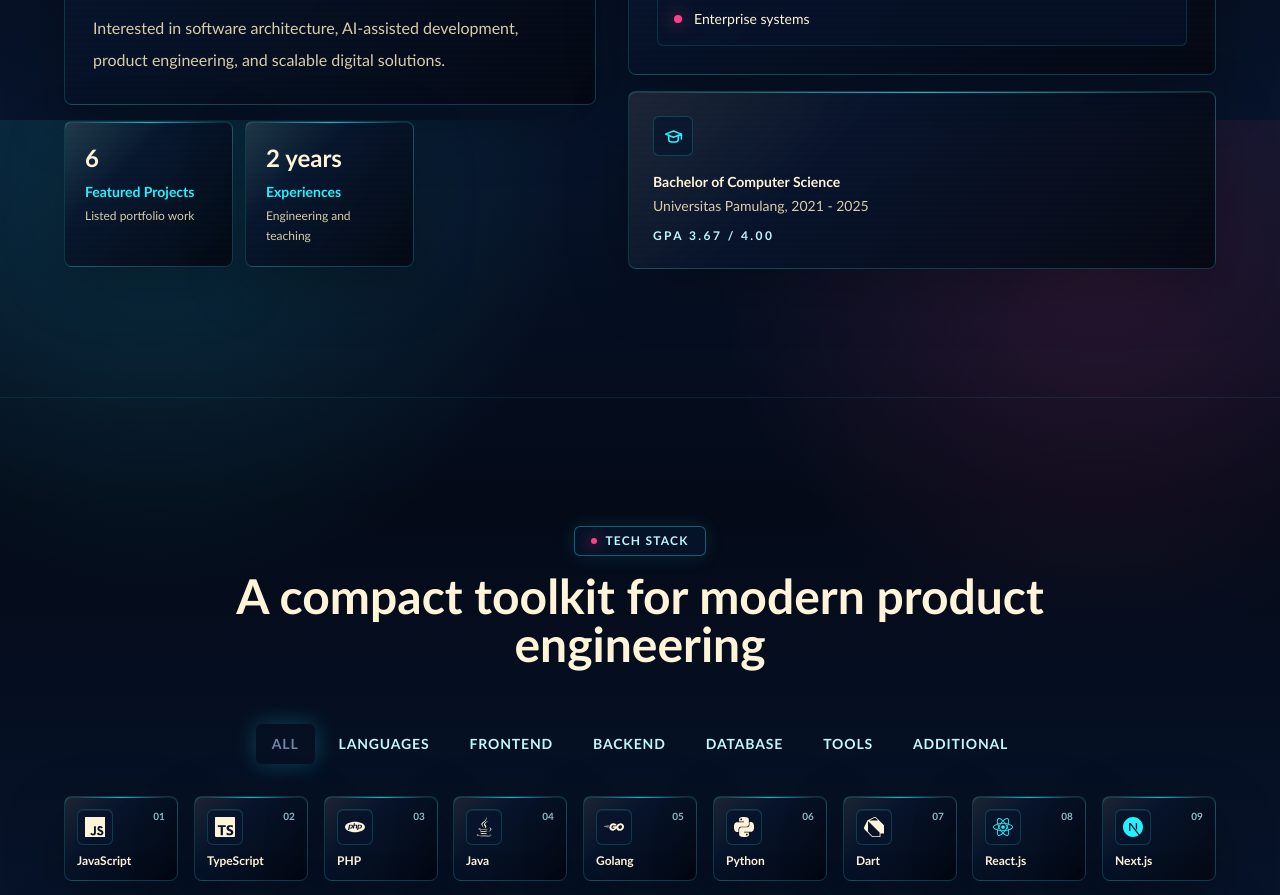
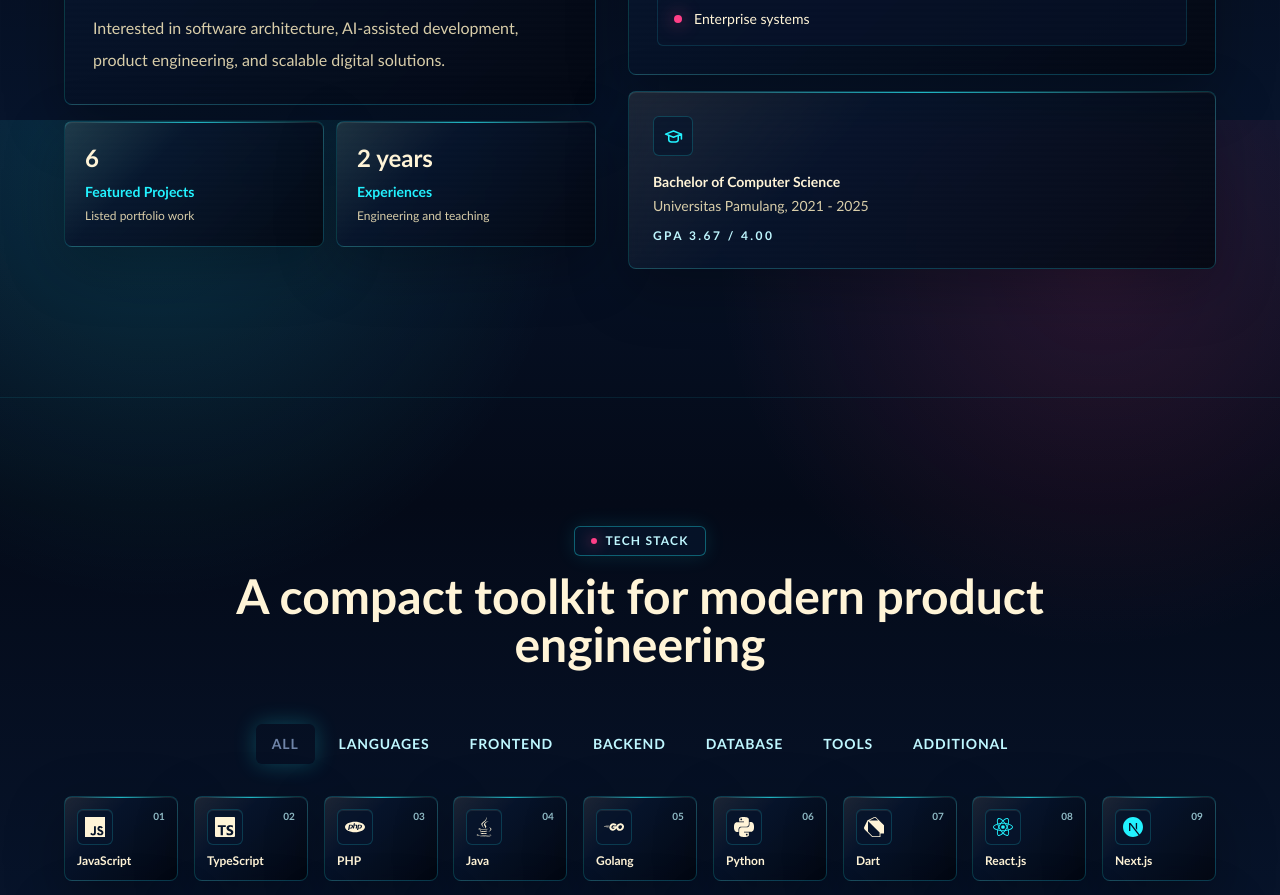
Before and after one commit to nadavkh1185/vinnawandakhodijah, a Next.js app: page / in a window 1280 px wide. Shown: the part 1480-2375 px from the top of the page. Built offline with nearby package versions, Linux system fonts and the light colour scheme.

Commit message:
change exp 2

```diff
--- a/src/components/sections/About.tsx
+++ b/src/components/sections/About.tsx
@@ -46,7 +46,7 @@
               </p>
             </GlassCard>
 
-            <div className="grid grid-cols-3 gap-2 sm:gap-3">
+            <div className="grid grid-cols-2 gap-2 sm:gap-3">
               {stats.map((stat, i) => (
                 <motion.div
                   key={stat.label}
```
